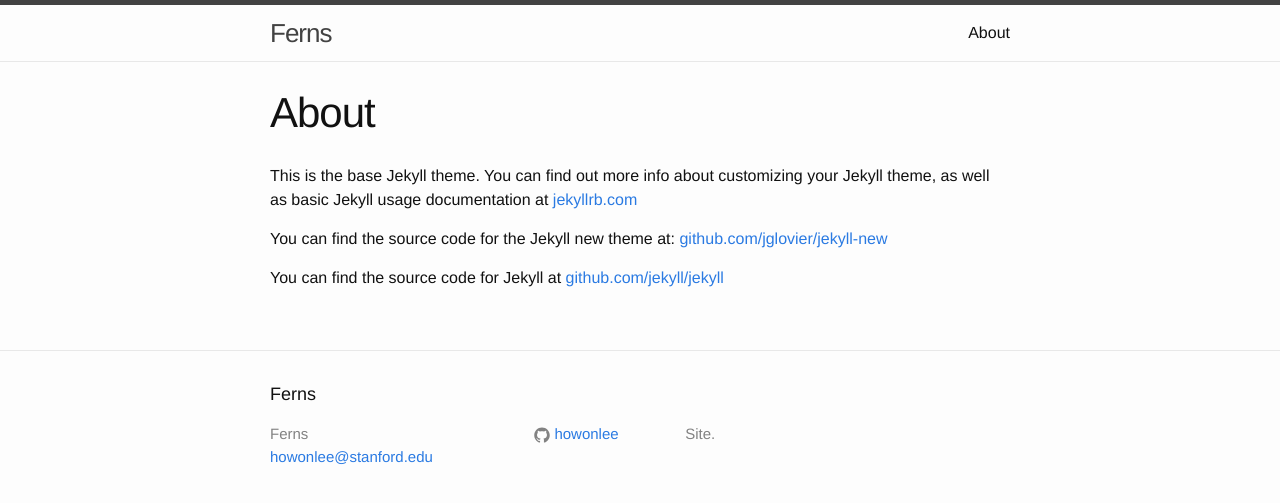
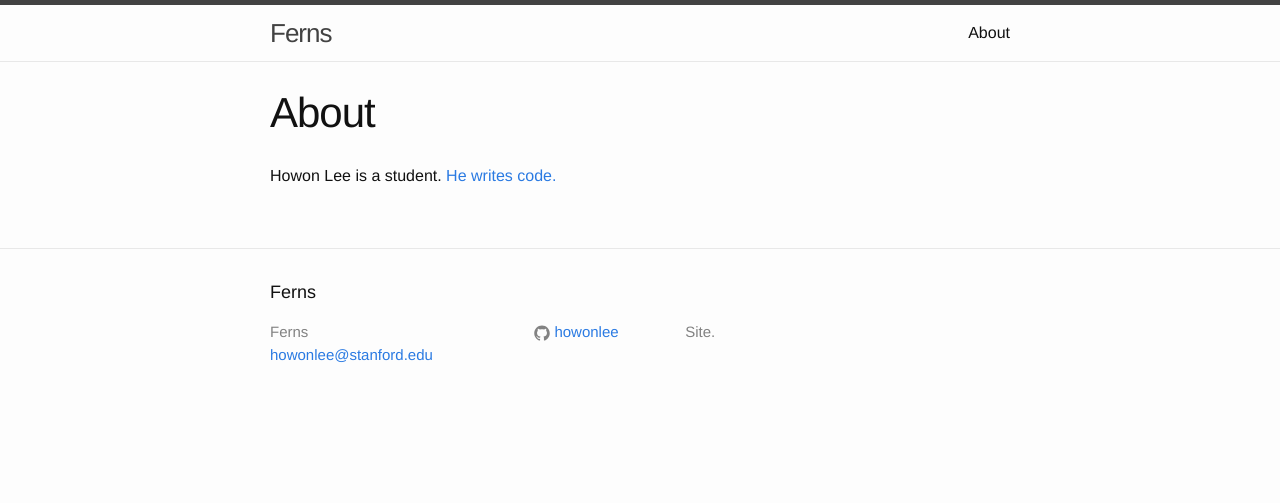
Before and after one commit to howonlee/howonlee.github.io, a Jekyll site: the page built from about.md, in a window 1280 px wide. Shown: the top 503 px of the page. Built offline with Jekyll 4.4.1, drawn with Linux system fonts in a browser that asks for light colours.

Commit message:
about page

```diff
--- a/about.md
+++ b/about.md
@@ -4,8 +4,4 @@
 permalink: /about/
 ---
 
-This is the base Jekyll theme. You can find out more info about customizing your Jekyll theme, as well as basic Jekyll usage documentation at [jekyllrb.com](http://jekyllrb.com/)
-
-You can find the source code for the Jekyll new theme at: [github.com/jglovier/jekyll-new](https://github.com/jglovier/jekyll-new)
-
-You can find the source code for Jekyll at [github.com/jekyll/jekyll](https://github.com/jekyll/jekyll)
+Howon Lee is a student. [He writes code.](http://github.com/howonlee)
```
